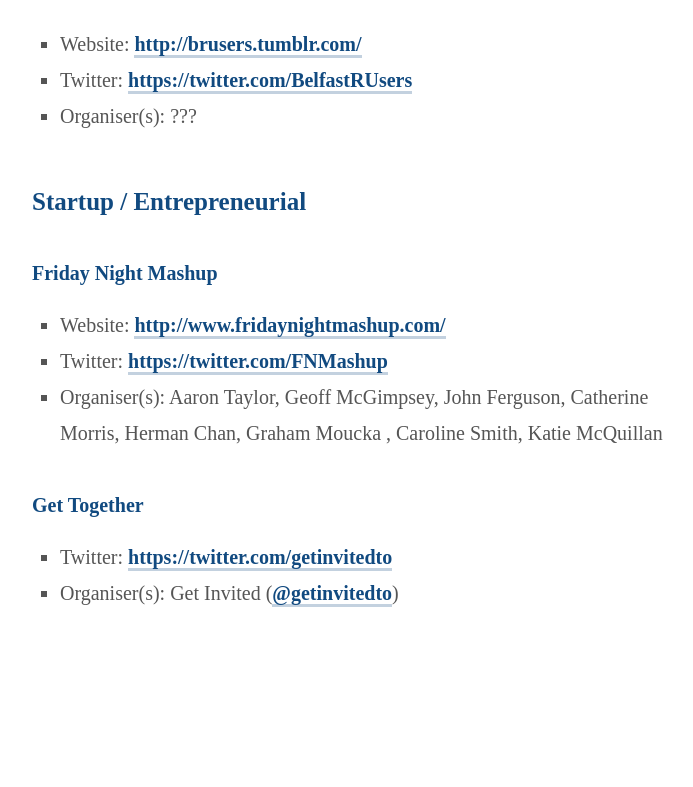
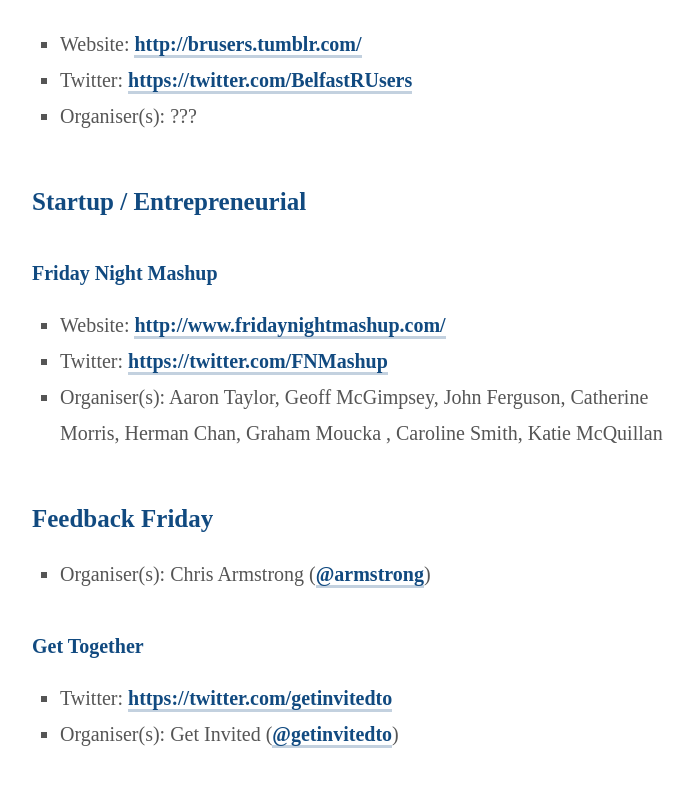
Before and after one commit to andymcmillan/andymcmillan, a Jekyll site: the page built from meetups.md, in a window 1280 px wide and 900 px high, scrolled down 2429 px. Shown: the top 787 px of the window, without its empty margins (288-981 px from the left). Built offline with Jekyll 4.4.1, drawn with Linux system fonts in a browser that asks for light colours; Markdown is read by kramdown in place of the engine named in the settings; before the commit the page ends 3188 px from its top, so only the background shows below that.

Commit message:
Update meetups.md

```diff
--- a/meetups.md
+++ b/meetups.md
@@ -71,6 +71,9 @@
 * Twitter: [https://twitter.com/FNMashup](https://twitter.com/FNMashup)
 * Organiser(s): Aaron Taylor, Geoff McGimpsey, John Ferguson, Catherine Morris, Herman Chan, Graham Moucka , Caroline Smith, Katie McQuillan
 
+## Feedback Friday
+* Organiser(s): Chris Armstrong ([@armstrong](https://twitter.com/armstrong))
+
 ### Get Together
 * Twitter: [https://twitter.com/getinvitedto](https://twitter.com/getinvitedto)
 * Organiser(s): Get Invited ([@getinvitedto](https://twitter.com/getinvitedto))
```
